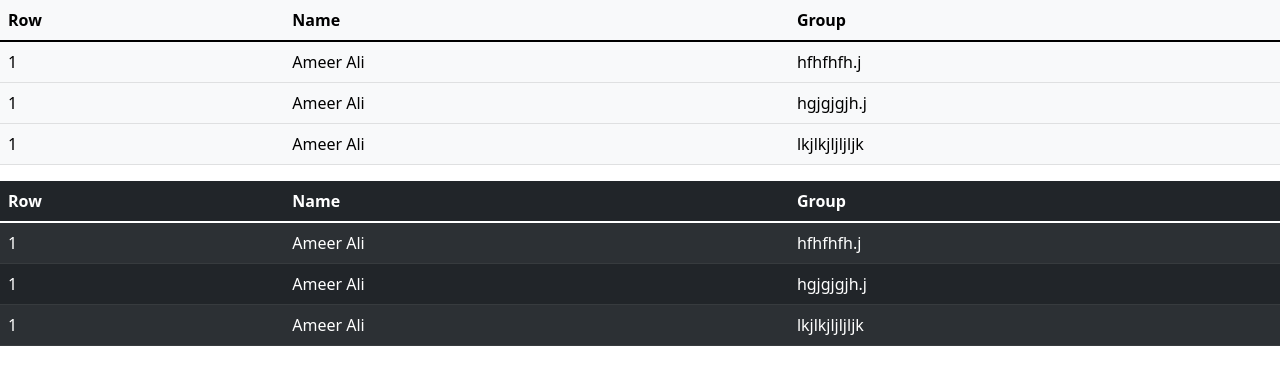
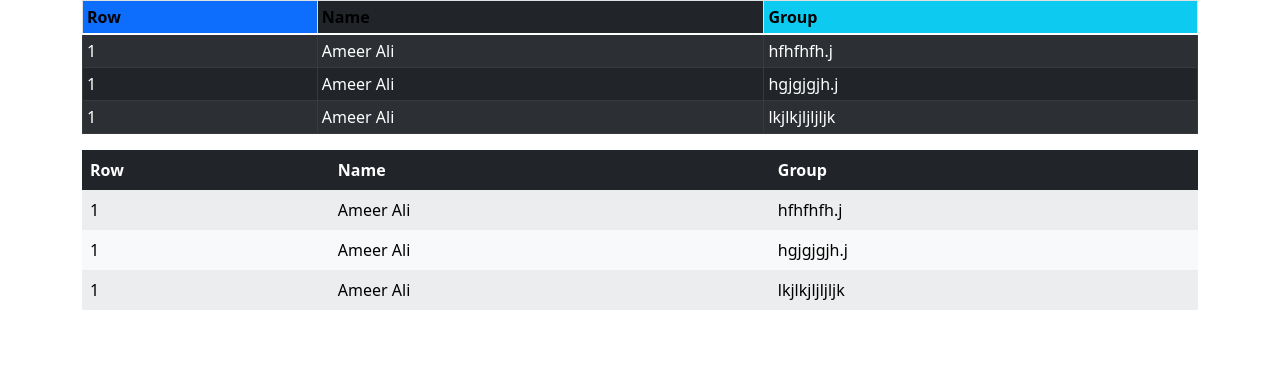
Before and after one commit to ameer-ali-jamali/Class-Work-Practice-27--Table--Using-Bootstrap, a plain HTML site: page index.html in a window 1280 px wide. Drawn offline with nearby package versions, Linux system fonts and the light colour scheme.

Commit message:
working-onit

```diff
--- a/index.html
+++ b/index.html
@@ -6,12 +6,41 @@
     <meta name="viewport" content="width=device-width, initial-scale=1.0">
     <title>Document</title>
     <link rel="stylesheet" href="bootstrap-5.1.3-dist/css/bootstrap.min.css">
+    <link rel="stylesheet" href="bootstrap-5.1.3-dist/css/bootstrap.min.css.map">
 </head>
 <body>
+<div class="container">
 
+    <table class="table table-striped table-hover table-dark table-bordered table-sm">
+        <thead class="table-light">
+            <tr>
+            <th class="bg-primary">Row</th>
+            <th class="bg-dark">Name</th>
+            <th class="bg-info">Group</th>
+            </tr>
+        </thead>
+        <tbody>
+            <tr>
+                <td>1</td>
+                <td>Ameer Ali</td>
+                <td>hfhfhfh.j</td>
+            </tr>
+            <tr>
+                <td>1</td>
+                <td>Ameer Ali</td>
+                <td>hgjgjgjh.j</td>
+            </tr>
+            <tr>
+                <td>1</td>
+                <td>Ameer Ali</td>
+                <td>lkjlkjljljljk</td>
+            </tr>
 
-<table class="table table-hover table-light">
-    <thead class="thead-dark">
+        </tbody>
+    </table>
+
+    <table class="table table-hover table-striped table-light table-borderless">
+        <thead class="table-dark">
             <tr>
             <th>Row</th>
             <th>Name</th>
@@ -38,33 +67,7 @@
         </tbody>
     </table>
 
-<table class="table table-dark table-hover table-striped">
-    <thead class="thead-dark">
-        <tr>
-        <th>Row</th>
-        <th>Name</th>
-        <th>Group</th>
-        </tr>
-    </thead>
-    <tbody>
-        <tr>
-            <td>1</td>
-            <td>Ameer Ali</td>
-            <td>hfhfhfh.j</td>
-        </tr>
-        <tr>
-            <td>1</td>
-            <td>Ameer Ali</td>
-            <td>hgjgjgjh.j</td>
-        </tr>
-        <tr>
-            <td>1</td>
-            <td>Ameer Ali</td>
-            <td>lkjlkjljljljk</td>
-        </tr>
-
-    </tbody>
-</table>
+</div>
 
 </body>
 </html>
```
Lines whose indentation alone changed are shown as unchanged.
